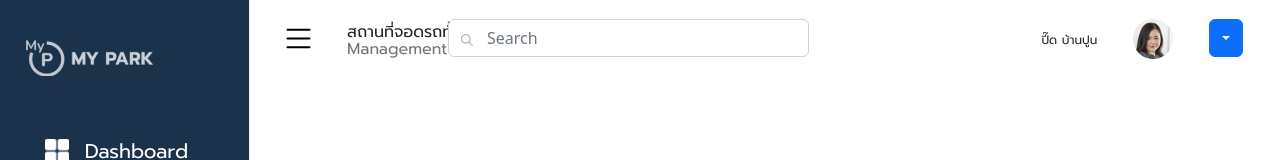
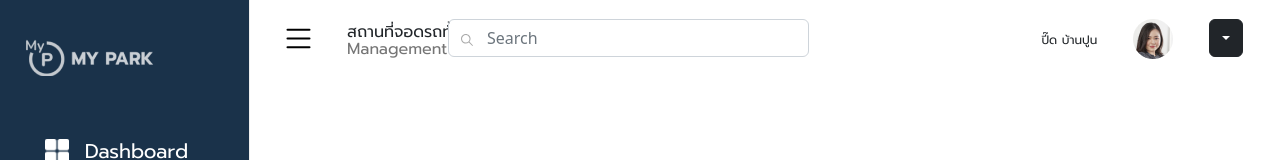
Before and after one commit to MyparkTU/fronted-web, a React (Create React App) app: page /Park in a window 1280 px wide. Shown: the top 160 px of the page. Built offline with nearby package versions, Linux system fonts and the light colour scheme.

Commit message:
change dropdown button color

```diff
--- a/src/components/UserInfo.js
+++ b/src/components/UserInfo.js
@@ -24,7 +24,7 @@ function UserInfo() {
         <p className='username' >ปี๊ด บ้านปูน</p>
 
     <img src = {image} width="40px" height="40px" style={{borderradius: "100px"}} className="userimg"/>
-    <DropdownButton id="dropdown-basic-button"  className="dropdown" color='FFFFF'>
+    <DropdownButton id="dropdown-basic-button" variant="dark" className="dropdown" color='FFFFF'>
       <Dropdown.Item href="#/action-1">เกี่ยวกับผู้ใช้</Dropdown.Item>
       <Dropdown.Item href="#/action-2">ชื่อผู้ใช้    Admin_001</Dropdown.Item>
       <Dropdown.Item href="/login">Log out</Dropdown.Item>
```
